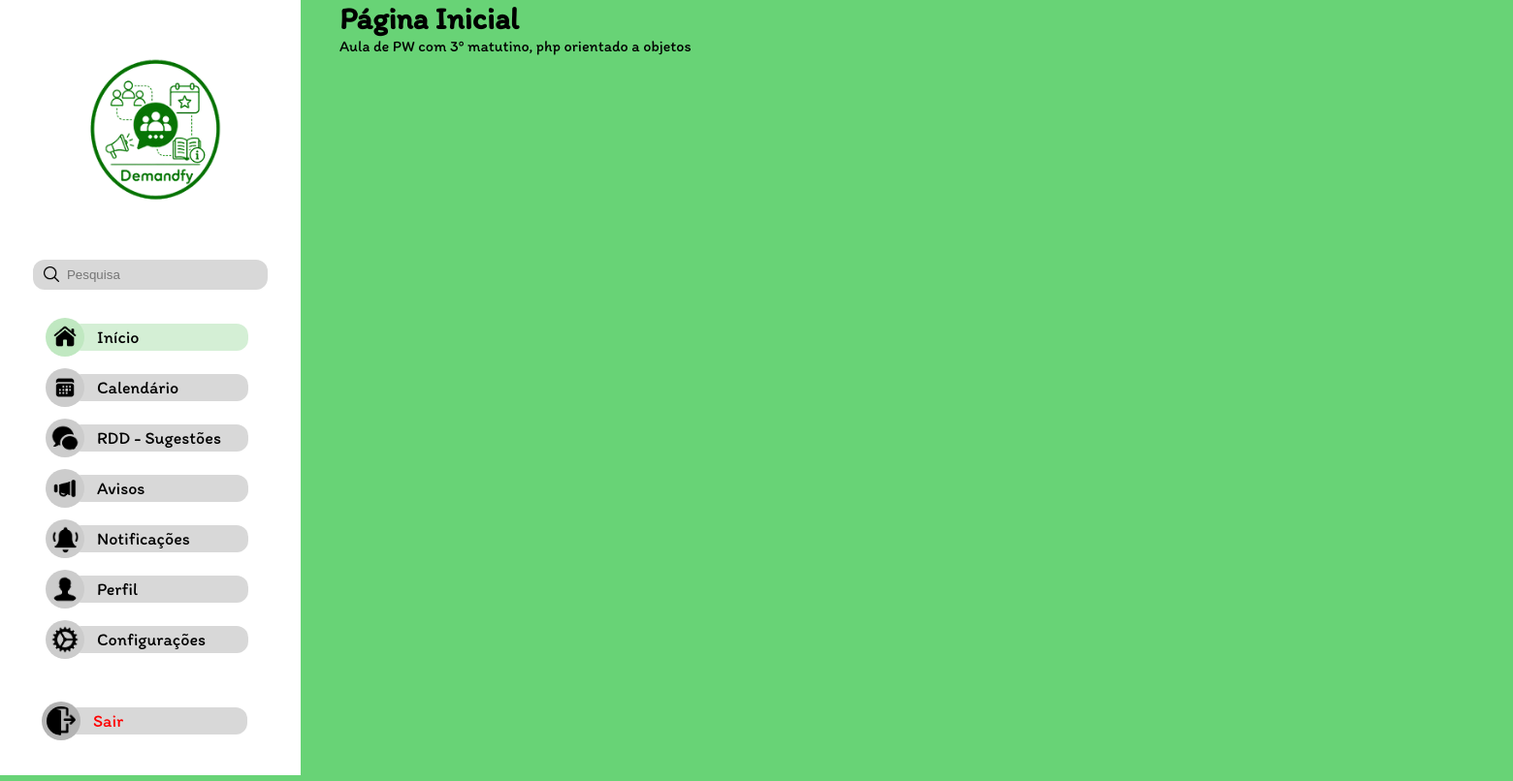
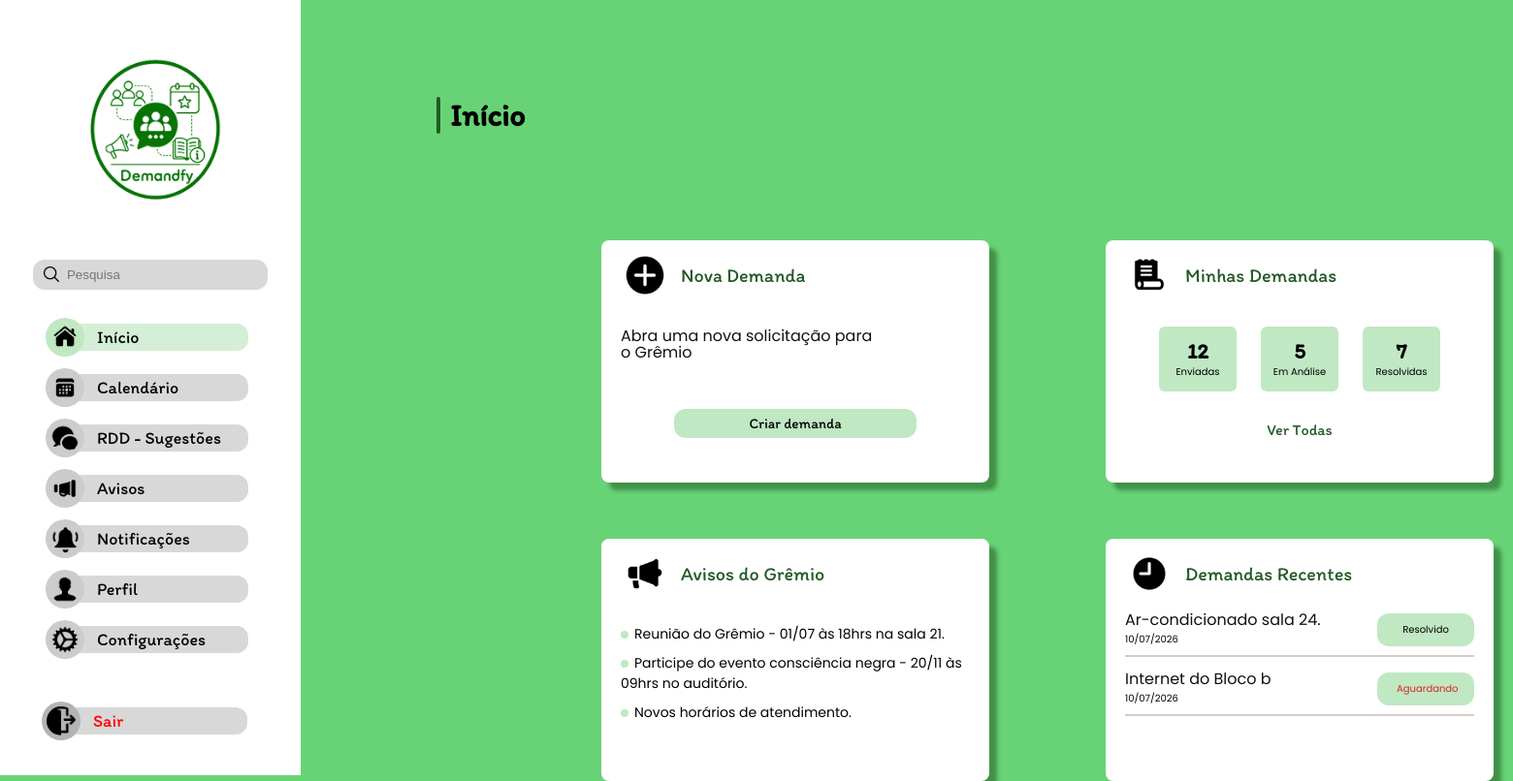
Before and after one commit to lucasvassilakis/Demandfy, a PHP site: page /Demandfy/ in a window 1560 px wide. Shown: the whole page at 97% size. Run offline with PHP 8.4, Linux system fonts and the light colour scheme.

Commit message:
Desenvolvimento da página inicial

```diff
--- a/app/Controllers/Paginas.php
+++ b/app/Controllers/Paginas.php
@@ -2,10 +2,10 @@
 
 class Paginas extends Controller{
     public function index(){
-        $dados = ['titulo'=>"Página Inicial",
-                  'descricao' => "Aula de PW com  3º matutino, php orientado a objetos"
+        $dados = ['titulo'=>"Início",
+                  'descricao' => ""
         ];
-        $this->view('paginas/home', $dados);
+        $this->view('paginas/inicio', $dados);
     }//fim da função index
 
     public function sobre(){
--- /dev/null
+++ b/app/Views/paginas/inicio.php
@@ -0,0 +1,66 @@
+<main class="inicio">
+    <h1 class="titulo"><?= htmlspecialchars($dados['titulo'] ?? 'Início') ?></h1>
+
+    <section class="paineis">
+        <article class="painel">
+            <div class="painel-cabecalho">
+                <img class="icone" src="img/Plus.png" alt="Nova demanda">
+                <h2>Nova Demanda</h2>
+            </div>
+
+            <p>Abra uma nova solicitação para<br>o Grêmio</p>
+            <button>Criar demanda</button>
+        </article>
+
+        <article class="painel">
+            <div class="painel-cabecalho">
+                <img class="icone" src="img/Activity%20History.png" alt="Minhas demandas">
+                <h2>Minhas Demandas</h2>
+            </div>
+
+            <div class="resumos">
+                <div><strong>12</strong><small>Enviadas</small></div>
+                <div><strong>5</strong><small>Em Análise</small></div>
+                <div><strong>7</strong><small>Resolvidas</small></div>
+            </div>
+
+            <a href="#" class="link-painel">Ver Todas</a>
+        </article>
+
+        <article class="painel">
+            <div class="painel-cabecalho">
+                <img class="icone" src="img/Commercial.png" alt="Avisos do Grêmio">
+                <h2>Avisos do Grêmio</h2>
+            </div>
+
+            <ul class="avisos">
+                <li>Reunião do Grêmio - 01/07 às 18hrs na sala 21.</li>
+                <li>Participe do evento consciência negra - 20/11 às 09hrs no auditório.</li>
+                <li>Novos horários de atendimento.</li>
+            </ul>
+        </article>
+
+        <article class="painel">
+            <div class="painel-cabecalho">
+                <img class="icone" src="img/Clock.png" alt="Demandas recentes">
+                <h2>Demandas Recentes</h2>
+            </div>
+
+            <div class="demanda">
+                <div>
+                    <p>Ar-condicionado sala 24.</p>
+                    <small>10/07/2026</small>
+                </div>
+                <span class="status resolvido">Resolvido</span>
+            </div>
+
+            <div class="demanda">
+                <div>
+                    <p>Internet do Bloco b</p>
+                    <small>10/07/2026</small>
+                </div>
+                <span class="status aguardando">Aguardando</span>
+            </div>
+        </article>
+    </section>
+</main>
--- a/public/css/estilo.css
+++ b/public/css/estilo.css
@@ -1,5 +1,6 @@
 @import url('https://fonts.googleapis.com/css2?family=Itim&display=swap');
 @import url('https://fonts.googleapis.com/css2?family=Poppins:ital,wght@0,100;0,200;0,300;0,400;0,500;0,600;0,700;0,800;0,900;1,100;1,200;1,300;1,400;1,500;1,600;1,700;1,800;1,900&display=swap');
+
 
 * {
     margin: 0;
@@ -10,160 +11,185 @@
 body {
     font-family: 'Itim';
     background-color: #68D376;
-    padding-left: 350px;
+    padding-left: 400px;
 }
 
-.container {
-    width: 100%;
+.titulo {
+    position: relative;
+    display: inline-block;
+    width: fit-content;
+    max-width: calc(100% - 64px);
+    transform: translate(50px, 100px);
+    padding-left: 14px;
+    overflow-wrap: break-word;
 }
 
-.sidebar {
-    height: 100vh;
-    width: 310px;
-    position: fixed;
-    z-index: 1;
-    top: 0;
+.titulo::before {
+    content: '';
+    position: absolute;
     left: 0;
-    background-color: #ffffff;
-    overflow-x: hidden;
+    top: 50%;
+    width: 4px;
+    height: 100%;
+    min-height: 18px;
+    background-color: #235925;
+    border-radius: 2px;
+    transform: translateY(-50%);
+}
+
+
+.inicio {
+    min-height: 100vh;
+}
+
+.paineis {
+    display: grid;
+    grid-template-columns: repeat(2, 400px);
+    justify-content: start;
+    gap: 58px 120px;
+    margin-top: 210px;
+    margin-left: 220px;
+}
+
+.painel {
+    width: 400px;
+    height: 250px;
+    padding: 11px 20px;
+    background: #fff;
+    border-radius: 8px;
+    box-shadow: 8px 8px 4px rgba(35, 89, 37, .55);
+}
+
+.painel-cabecalho {
+    display: flex;
+    align-items: center;
+    gap: 12px;
+}
+
+.painel h2 {
+    color: #235925;
+    font-size: 20px;
+    font-weight: 500;
+}
+
+.icone {
+    width: 50px;
+    height: 50px;
+    flex-shrink: 0;
+    object-fit: contain;
+}
+
+.painel p {
+    margin: 29px 0 0;
+    color: #111;
+    font-family: Poppins, sans-serif;
+    font-size: 16px;
+    line-height: 17px;
+}
+
+.painel button {
+    display: block;
+    width: 250px;
+    height: 30px;
+    margin: 50px auto 0;
+    border: 0;
+    border-radius: 12px;
+    background: #bfe8c3;
+    font-family: Itim, sans-serif;
+    font-size: 15px;
+}
+
+.resumos {
+    display: flex;
+    justify-content: center;
+    gap: 25px;
+    margin-top: 28px;
+}
+
+.resumos div {
     display: flex;
     flex-direction: column;
-    justify-content: flex-start;
     align-items: center;
-    padding-top: 15px;
+    width: 80px;
+    padding: 12px;
+    border-radius: 6px;
+    background: #bfe8c3;
 }
 
-.navbar-brand {
+.resumos strong {
+    font-size: 22px;
+}
+
+.resumos small,
+.demanda small {
+    font-family: Poppins, sans-serif;
+    font-size: 10px;
+}
+
+.link-painel {
+    display: block;
+    margin-top: 30px;
+    color: #235925;
+    text-align: center;
+    text-decoration: none;
+}
+
+.avisos {
+    margin-top: 27px;
+    padding: 0;
+    list-style: none;
+    font-family: Poppins, sans-serif;
+    font-size: 14px;
+}
+
+.avisos li {
+    margin-bottom: 9px;
+}
+
+.avisos li::before {
+    content: '';
+    display: inline-block;
+    width: 8px;
+    height: 8px;
+    margin-right: 6px;
+    border-radius: 50%;
+    background: #bfe8c3;
+}
+
+.demanda {
     display: flex;
     align-items: center;
-    justify-content: center;
-    width: 100%;
-    margin-bottom: 20px;
-    margin-top: 0;
+    justify-content: space-between;
+    padding: 14px 0 8px;
+    border-bottom: 2px solid #d8caca;
 }
 
-.navbar-brand img {
-    width: 75%;
-    height: auto;
+.demanda p {
+    margin: 0;
 }
 
-.search-container {
-    display: flex;
-    align-items: center;
-    margin-bottom: 20px;
-    width: 100%;
-    padding: 0 15px;
-    position: relative;
+.status {
+    width: 100px;
+    padding: 9px 20px;
+    border-radius: 12px;
+    font-family: Poppins, sans-serif;
+    font-size: 10px;
+    text-align: center;
+    white-space: nowrap;
 }
 
-.search-input {
-    width: 100%;
-    padding: 8px 8px 8px 35px;
-    background-color: #D8D8D8;
-    border: none;
-    border-radius: 12px;
+.resolvido,
+.aguardando {
+    background: #bfe8c3;
 }
 
-.search-icon {
-    width: 20px;
-    height: 20px;
-    position: absolute;
-    left: 24px;
-    pointer-events: none;
+.aguardando {
+    color: #d22;
 }
 
-.nav-list {
-    list-style-type: none;
-    width: 100%;
-    padding: 0 20px;
+@media (max-width: 850px) {
+    .paineis {
+        grid-template-columns: 293px;
+        gap: 30px;
+    }
 }
-
-.nav-item {
-    margin-bottom: 2px;
-}
-
-.nav-link {
-    text-decoration: none;
-    font-size: 18px;
-    color: #000000;
-    display: flex;
-    align-items: center;
-    position: relative;
-    padding: 8px 15px 0px 8px;
-    border-radius: 20px;
-    transition: background-color 0.3s ease;
-    height: 50px;
-    width: 100%;
-}
-
-.nav-img {
-    width: 40px;
-    height: 40px;
-    min-width: 40px;
-    margin-right: -15px;
-    border-radius: 50%;
-    background-color: #cccccc;
-    display: flex;
-    align-items: center;
-    justify-content: center;
-    padding: 5px;
-    position: relative;
-    z-index: 2;
-    transition: background-color 0.3s ease;
-}
-
-.nav-link:hover .nav-img {
-    background-color: #b8b8b8;
-}
-
-.nav-link.active .nav-img {
-    background-color: #C0E8C1;
-}
-
-.nav-text {
-    flex: 1;
-    padding: 3px 28px;
-    background-color: #D8D8D8;
-    border-radius: 12px;
-    position: relative;
-    z-index: 1;
-    display: flex;
-    align-items: center;
-    transition: background-color 0.3s ease;
-}
-
-.nav-link:hover .nav-text {
-    background-color: #b4b4b4;
-}
-
-.nav-link.active .nav-text {
-    background-color: #c0e8c1ad;
-}
-
-.logout-container {
-    margin-top: auto;
-    width: 100%;
-    padding: 0px 30px 35px 45px;
-    display: flex;
-    align-items: center;
-}
-
-.logout-link {
-    margin-left: -10px;
-}
-
-.logout-text {
-    color: #ff0000;
-}
-
-.logout-link:hover .logout-text {
-    background-color: #b8b8b8;
-}
-
-.logout-link .nav-img {
-    background-color: #b4b4b4;
-}
-
-.logout-link:hover .nav-img {
-    background-color: #b8b8b8;
-}
--- /dev/null
+++ b/public/css/sidebar.css
@@ -0,0 +1,154 @@
+.container {
+    width: 100%;
+}
+
+.sidebar {
+    height: 100vh;
+    width: 310px;
+    position: fixed;
+    z-index: 1;
+    top: 0;
+    left: 0;
+    background-color: #ffffff;
+    overflow-x: hidden;
+    display: flex;
+    flex-direction: column;
+    justify-content: flex-start;
+    align-items: center;
+    padding-top: 15px;
+}
+
+.navbar-brand {
+    display: flex;
+    align-items: center;
+    justify-content: center;
+    width: 100%;
+    margin-bottom: 20px;
+    margin-top: 0;
+}
+
+.navbar-brand img {
+    width: 75%;
+    height: auto;
+}
+
+.search-container {
+    display: flex;
+    align-items: center;
+    margin-bottom: 20px;
+    width: 100%;
+    padding: 0 15px;
+    position: relative;
+}
+
+.search-input {
+    width: 100%;
+    padding: 8px 8px 8px 35px;
+    background-color: #D8D8D8;
+    border: none;
+    border-radius: 12px;
+}
+
+.search-icon {
+    width: 20px;
+    height: 20px;
+    position: absolute;
+    left: 24px;
+    pointer-events: none;
+}
+
+.nav-list {
+    list-style-type: none;
+    width: 100%;
+    padding: 0 20px;
+}
+
+.nav-item {
+    margin-bottom: 2px;
+}
+
+.nav-link {
+    text-decoration: none;
+    font-size: 18px;
+    color: #000000;
+    display: flex;
+    align-items: center;
+    position: relative;
+    padding: 8px 15px 0px 8px;
+    border-radius: 20px;
+    transition: background-color 0.3s ease;
+    height: 50px;
+    width: 100%;
+}
+
+.nav-img {
+    width: 40px;
+    height: 40px;
+    min-width: 40px;
+    margin-right: -15px;
+    border-radius: 50%;
+    background-color: #cccccc;
+    display: flex;
+    align-items: center;
+    justify-content: center;
+    padding: 5px;
+    position: relative;
+    z-index: 2;
+    transition: background-color 0.3s ease;
+}
+
+.nav-link:hover .nav-img {
+    background-color: #b8b8b8;
+}
+
+.nav-link.active .nav-img {
+    background-color: #C0E8C1;
+}
+
+.nav-text {
+    flex: 1;
+    padding: 3px 28px;
+    background-color: #D8D8D8;
+    border-radius: 12px;
+    position: relative;
+    z-index: 1;
+    display: flex;
+    align-items: center;
+    transition: background-color 0.3s ease;
+}
+
+.nav-link:hover .nav-text {
+    background-color: #b4b4b4;
+}
+
+.nav-link.active .nav-text {
+    background-color: #c0e8c1ad;
+}
+
+.logout-container {
+    margin-top: auto;
+    width: 100%;
+    padding: 0px 30px 35px 45px;
+    display: flex;
+    align-items: center;
+}
+
+.logout-link {
+    margin-left: -10px;
+}
+
+.logout-text {
+    color: #ff0000;
+}
+
+.logout-link:hover .logout-text {
+    background-color: #b8b8b8;
+}
+
+.logout-link .nav-img {
+    background-color: #b4b4b4;
+}
+
+.logout-link:hover .nav-img {
+    background-color: #b8b8b8;
+}
--- a/public/index.php
+++ b/public/index.php
@@ -60,6 +60,7 @@ echo '<hr>Ultimo ID inserido'.$db->ultimoIdInserido();
     <title><?= APP_NAME ?> </title>
 
     <link rel="stylesheet" href="public\css\estilo.css">
+    <link rel="stylesheet" href="public\css\sidebar.css">
 </head>
 <body>
     <?php
@@ -67,18 +68,5 @@ echo '<hr>Ultimo ID inserido'.$db->ultimoIdInserido();
     $rotas = new Rota();
    // $rotas->url();
     ?>
-    <script>
-        document.addEventListener("DOMContentLoaded", () => {
-            const currentUrl = window.location.href;
-            const navLinks = document.querySelectorAll(".nav-link");
-
-            navLinks.forEach(link => {
-                if (link.href === currentUrl) {
-                    link.classList.add("active");
-                    link.setAttribute("aria-current", "page");
-                }
-            });
-        });
-    </script>
 </body>
 </html>
```
Also changed, not shown: public/img/Activity History.png (added), public/img/Clock.png (added), public/img/Commercial.png (added), public/img/Plus.png (added).
